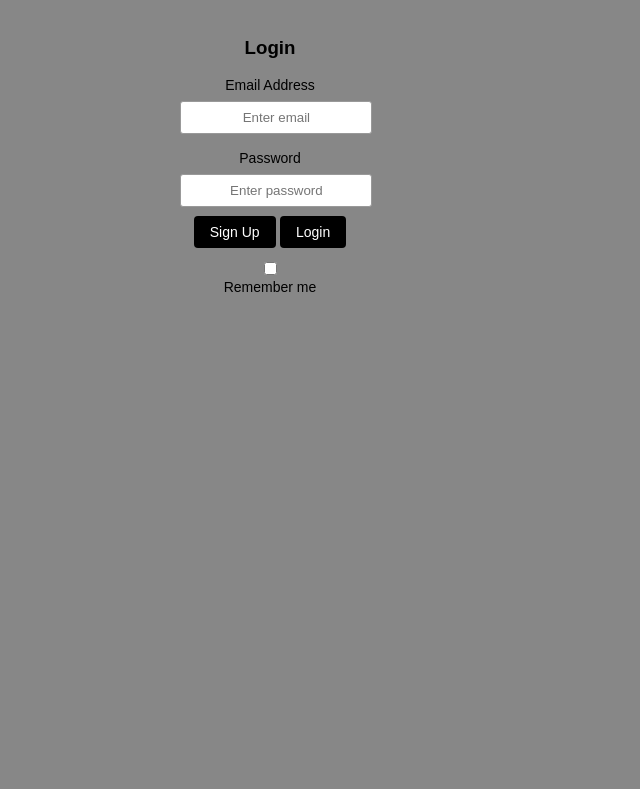
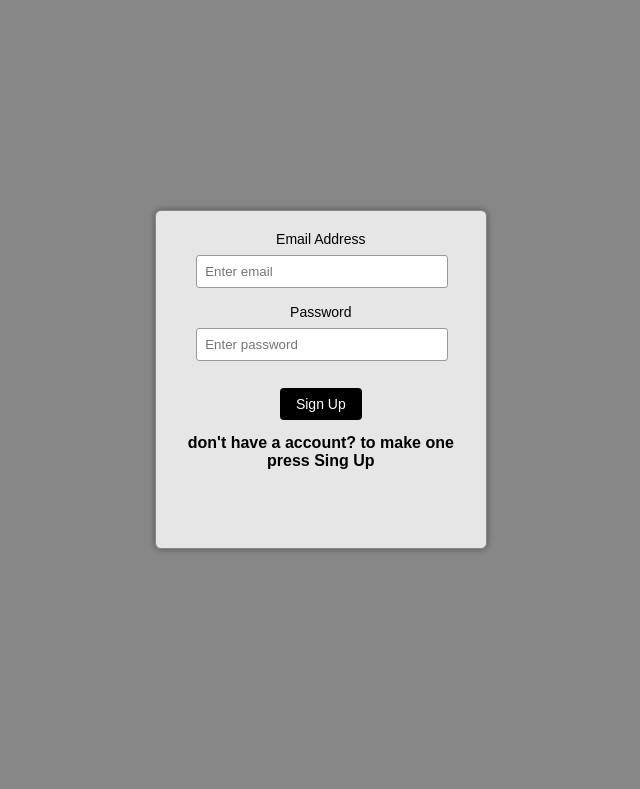
Before and after one commit to jaydenh-deltion/password-manager-py, a Flask app: page / in a window 1280 px wide. Shown: the top 789 px of the page, without its empty margins (370-1010 px from the left). Before the commit the page ends 292 px from the top, so only its background shows below. Run offline with Flask 3, Linux system fonts and the light colour scheme.

Commit message:
login en sign up

```diff
--- a/website/auth.py
+++ b/website/auth.py
@@ -1,5 +1,6 @@
 from flask import Blueprint, render_template
 from flask_login import login_required, current_user, logout_user, login_user, UserMixin, LoginManager
+
 
 auth = Blueprint('auth', __name__)
 
@@ -10,7 +11,3 @@ def login():
 @auth.route('/signup')
 def signup():
     return render_template('sign_up.html')
-
-@auth.route('/dashboard')
-def dashboard():
-    return render_template('dashboard.html')
--- a/website/static/login.css
+++ b/website/static/login.css
@@ -20,6 +20,11 @@
 
   /* Login box */
   .login-box {
+      align-items: center;
+      margin-top: 15%;
+      margin-bottom: 30%;
+      margin-left: 41%;
+      margin-right: 30%;
       background: #e6e6e6;
       padding: 20px 25px;
       width: 280px;       /* vaste, mooie breedte */
@@ -38,7 +43,7 @@
   /* Input velden */
   input[type="email"],
   input[type="password"] {
-      width: 15%;        /* >> was 15% */
+      width: 90%;        /* >> was 15% */
       padding: 8px;
       margin-bottom: 16px;
       margin-left: 1%;
@@ -47,7 +52,7 @@
       border-radius: 3px;
       background: white;
       box-sizing: border-box;
-      text-align: center;
+      text-align: left;
   }
 
   /* Checkbox en tekst */
--- a/website/static/sign_up.css
+++ b/website/static/sign_up.css
@@ -12,7 +12,7 @@ body {
 
 /* De Registratie Box (Overlay) */
 .register-box {
-    /* Lichte achtergrond van het formulier */
+    align-items: center;
     background: #e6e6e6;
     padding: 30px;
     width: 300px; /* Vaste breedte voor de box */
@@ -37,12 +37,13 @@ label {
 input[type="email"],
 input[type="password"] {
     width: 100%;
-    padding: 10px;
+    padding: 8px;
     margin-bottom: 15px;
     border: 1px solid #999;
     border-radius: 4px;
     background: white;
     box-sizing: border-box; /* Zorgt dat padding binnen de breedte valt */
+    text-align: left;
 }
 
 /* Registreren Knop */
--- a/website/templates/dashboard.html
+++ b/website/templates/dashboard.html
@@ -10,7 +10,7 @@
 
 <body>
 
-    <!-- Header -->
+
     <header class="top-bar">
         <div class="left"></div>
 
@@ -21,7 +21,7 @@
         </div>
     </header>
 
-    <!-- Search bar -->
+
     <div class="search-container">
         <input type="text" placeholder="Search...." class="search-box">
     </div>
--- a/website/templates/login.html
+++ b/website/templates/login.html
@@ -13,10 +13,12 @@
 </body>
 <form method="POST">
 <br />
-<h3 align="center">Login</h3>
-<div class="form-group" class="register-box" >
-  <label for="email">Email Address</label>
-  <input
+
+
+<div class="login-box">
+  <div class="form-group" class="register-box" >
+   <label for="email">Email Address</label>
+   <input
     type="email"
     class="form-control"
     id="email"
@@ -33,13 +35,14 @@
     name="password"
     placeholder="Enter password" required
   />
+</div>
 <br />
 
 <a href="{{ url_for('auth.signup') }}" class="register-btn">Sign Up</a>
-<a href="{{ url_for('auth.dashboard') }}" class="login-btn">Login</a>
+<h4> don't have a account? to make one press Sing Up</h4>
+
 <br />
 <br />
-<input type="checkbox" id="remember" name="remember"><label for="remember"> Remember me</label>
 
 </form>
 </html>
--- a/website/views.py
+++ b/website/views.py
@@ -1,12 +1,8 @@
 # waar de gebruiken heen kan gaan
-from flask import Blueprint, render_template
+from flask import Blueprint, render_template, redirect, url_for
 
 views = Blueprint('views', __name__)
 
 @views.route('/')
 def login():
     return render_template('login.html')
-
-@views.route('/dashboard')
-def dashboard():
-    return render_template('dashboard.html')
```
Also changed, not shown: website/templates/sign_up.html (+6 -2 lines).
